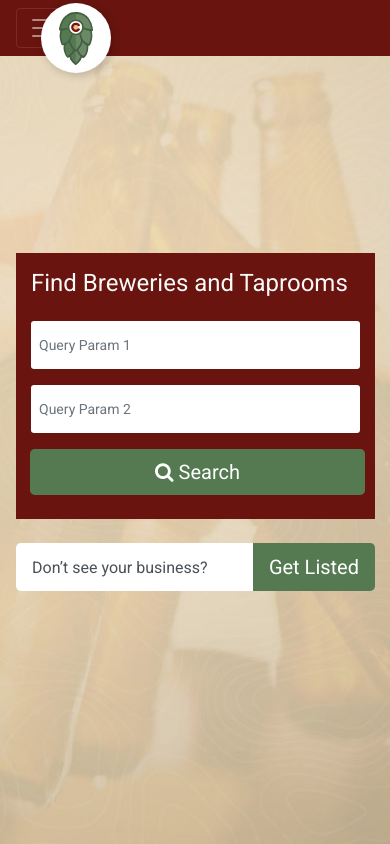
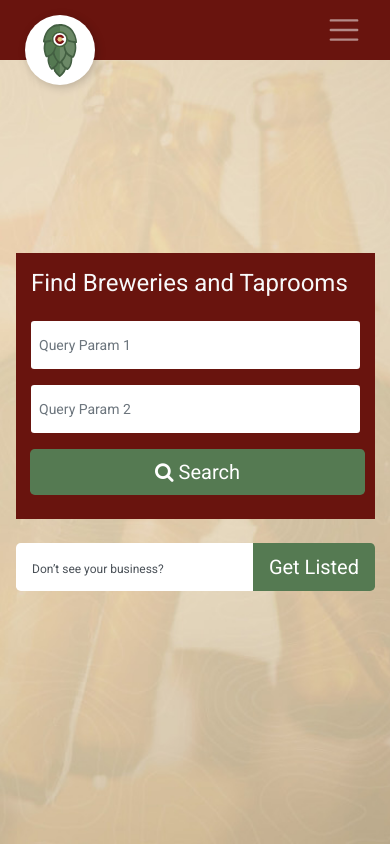
Before and after one commit to selceeus/colorado-beer-map-wireframe, a website: page index.html in a window 390 px wide. Shown: the top 844 px of the page. Drawn offline with nearby package versions, Linux system fonts and the light colour scheme; files whose address does not match are found by name; a web font is replaced by a local one.

Commit message:
Mobile Nav fixes

```diff
--- a/css/_theme.scss
+++ b/css/_theme.scss
@@ -1,17 +1,22 @@
 //Theme Overides
+.navbar {
 
+    @media (max-width: $large) {
+        justify-content: flex-end;
+    }
+}
 .navbar-brand {
     transition: $global-transition;
     position: absolute;
     width: 70px;
     height: 70px;
     background: #fff;
-    margin-top: 20px;
-    margin-left: 25px;
     padding: 7px;
     border-radius: 50%;
     box-shadow: $callout-shadow;
     text-align: center;
+    top:15px;
+    left:25px;
 
     &:hover {
         transform:$scale;
@@ -27,6 +32,18 @@
         margin-top: 2px;
         width: 60%;
     }
+}
+.navbar-dark .navbar-toggler {
+    border:none;
+}
+.navbar-toggler {
+    font-size: 1.5rem;
+}
+.navbar-collapse {
+    text-align:center;
+}
+li a.login.ml-3 {
+    margin-left:0!important;
 }
 .home #hero {
     background-image: url(../img/cbm-landing-bkg-80.jpg);
@@ -79,6 +96,12 @@
 }
 .home #hero .form-control {
     border: none;
+
+    @media (max-width: $xsmall) {
+        small {
+            font-size:12px;
+        }
+    }
 }
 #detailedListing {
     height: 90%;
--- a/index.html
+++ b/index.html
@@ -119,7 +119,7 @@
                             <a class="nav-link" data-toggle="modal" data-target="#signup">Sign Up</a>
                         </li>
                     <li>
-                        <a class="btn btn-outline-light my-2 my-sm-0 text-light ml-3" data-toggle="modal" data-target="#login">Login</a>
+                        <a class="btn btn-outline-light my-2 my-sm-0 text-light ml-3 login" data-toggle="modal" data-target="#login">Login</a>
                     </li>
                 </ul>
             </div>
```
Also changed, not shown: detail-listing.html (+1 -1 lines), search.html (+1 -1 lines), css/style.css.
